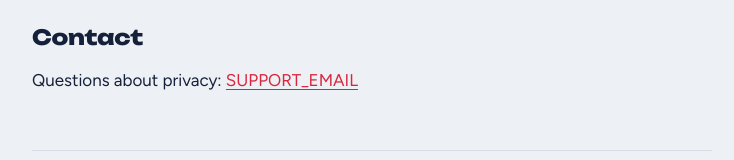
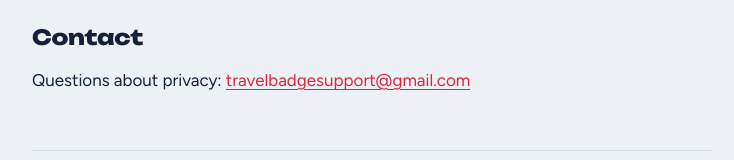
Before and after one commit to travelbadge-app/travelbadge-app.github.io, a plain HTML site: page privacy.html in a window 1280 px wide. Shown: the part 1629-1789 px from the top of the page, without its empty margins (268-1002 px from the left). Drawn offline with Linux system fonts and the light colour scheme.

Commit message:
Add the support email

```diff
--- a/privacy.html
+++ b/privacy.html
@@ -52,7 +52,7 @@
     <p>If this policy changes, for example when optional accounts arrive, the date above changes and we'll explain what's different.</p>
 
     <h2>Contact</h2>
-    <p>Questions about privacy: <a href="mailto:SUPPORT_EMAIL">SUPPORT_EMAIL</a></p>
+    <p>Questions about privacy: <a href="mailto:travelbadgesupport@gmail.com">travelbadgesupport@gmail.com</a></p>
   </main>
 
   <footer>TravelBadge</footer>
```
Also changed, not shown: support.html (+1 -1 lines).
